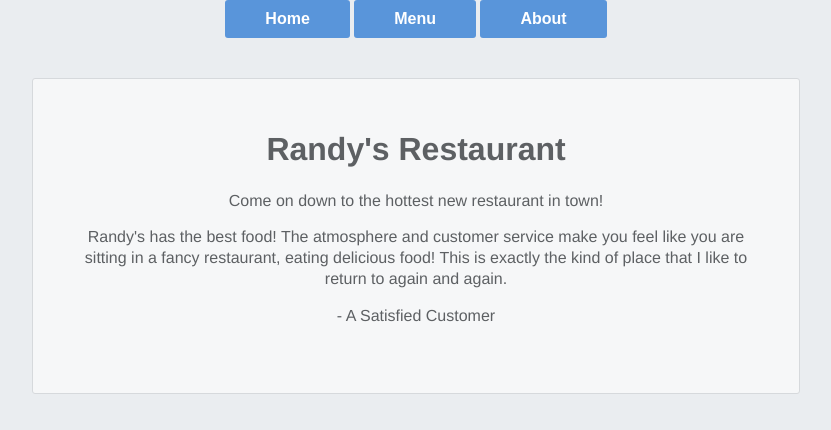
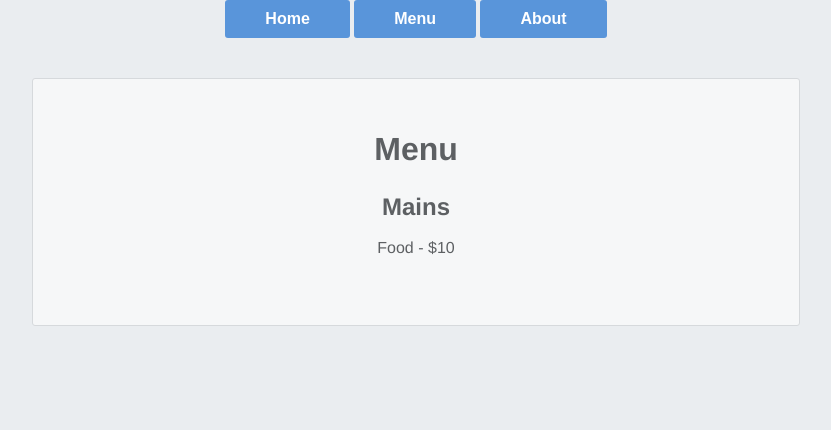
Before and after one commit to dev793/odin-restaurant-page, a website built with webpack: page src/template.html in a window 1280 px wide. Both pictures are taken after a click on the button "Menu". Shown: the whole page, without its empty margins (224-1055 px from the left). Built offline with nearby package versions, Linux system fonts and the light colour scheme.

Commit message:
Added page switching logic

```diff
--- a/src/index.js
+++ b/src/index.js
@@ -1,6 +1,24 @@
 import "./styles.css";
 import { createHomePage } from "./home-page.js";
+import { createMenuPage } from "./menu-page.js";
+import { createAboutPage } from "./about-page.js";
 
 console.log("Hello world!");
 
+const content = document.querySelector("#content");
+const buttons = document.querySelectorAll("button");
+
+const pageCreators = {
+    Home: createHomePage,
+    Menu: createMenuPage,
+    About: createAboutPage,
+}
+
+buttons.forEach(btn => {
+    btn.addEventListener("click", (event) => {
+        content.innerHTML = "";
+        pageCreators[event.target.textContent]()
+    });
+})
+
 createHomePage();
--- a/src/styles.css
+++ b/src/styles.css
@@ -47,6 +47,10 @@ h1 {
     margin-bottom: 20px;
 }
 
+h2 {
+    margin-bottom: 16px
+}
+
 p {
     margin-bottom: 16px;
 }
```
